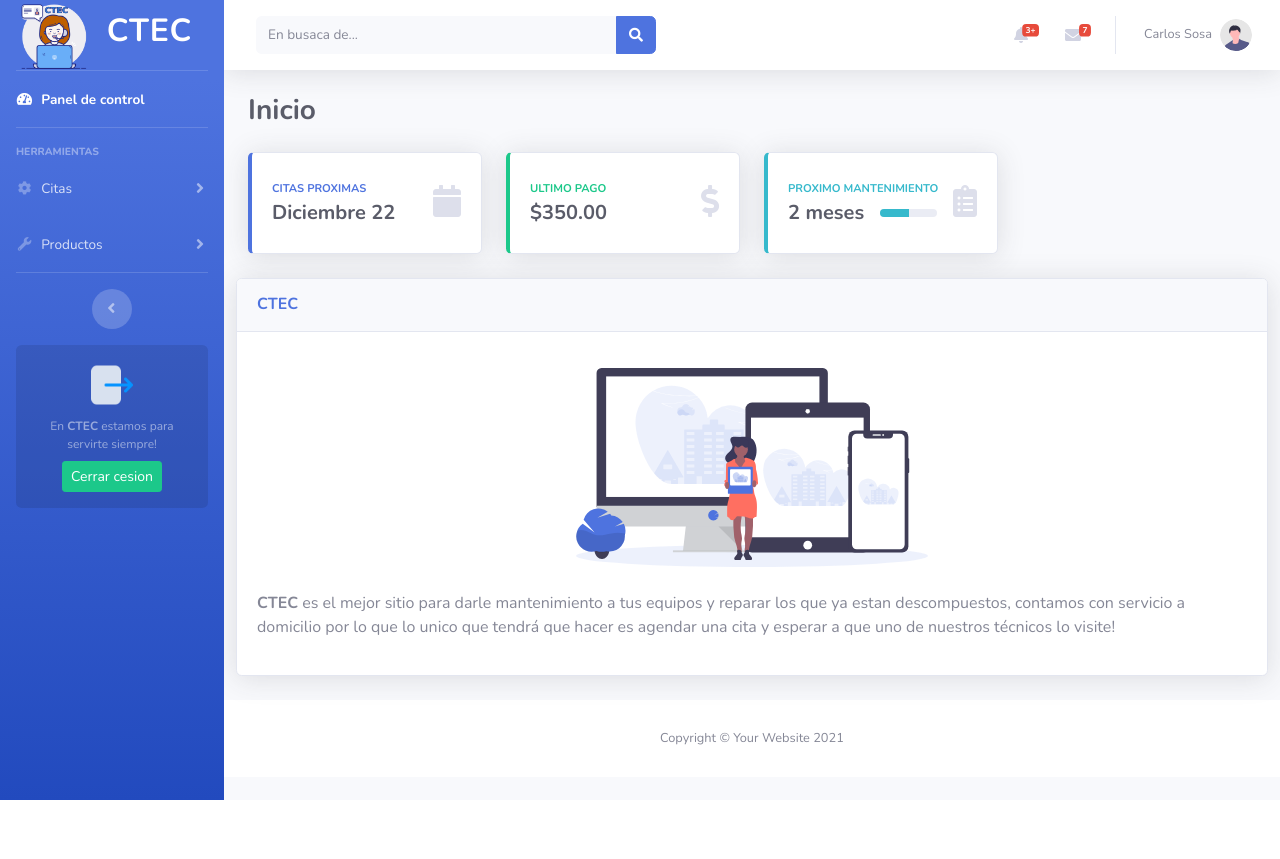
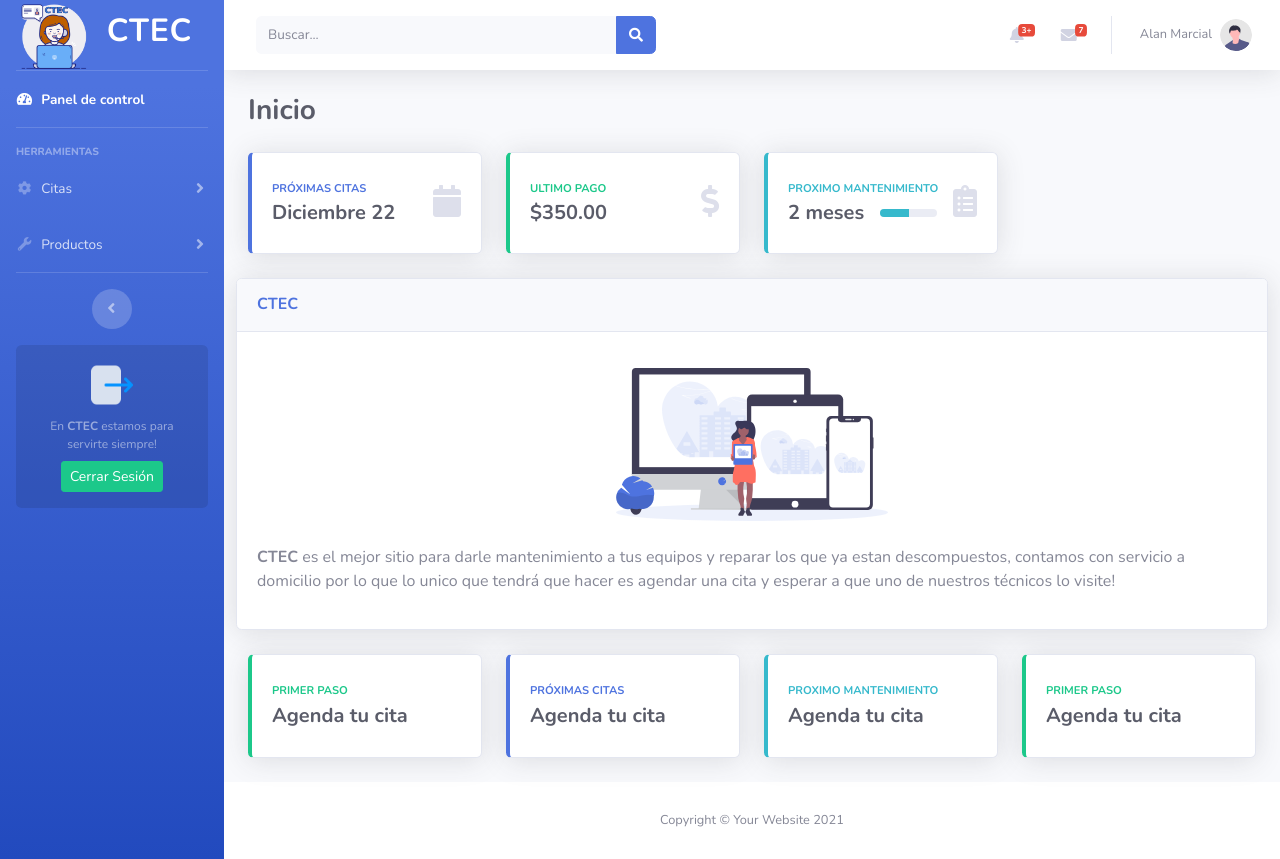
Before and after one commit to AlanMarcial16/ctec, a PHP site: page / in a window 1280 px wide. Before the commit the page ends 800 px from the top, so only its background shows below. Run offline with PHP 8.4, Linux system fonts and the light colour scheme.

Commit message:
Cambios 3 de noviembre

```diff
--- a/CTEC/index.php
+++ b/CTEC/index.php
@@ -104,7 +104,7 @@
             <div class="sidebar-card d-none d-lg-flex">
                 <img class="sidebar-card-illustration mb-2" src="img\Log out.png" alt="...">
                 <p class="text-center mb-2">En <strong>CTEC</strong> estamos para servirte siempre!</p>
-                <a class="btn btn-success btn-sm" href="login.php">Cerrar cesion</a>
+                <a class="btn btn-success btn-sm" href="login.php">Cerrar Sesión</a>
             </div>
 
         </ul>
@@ -128,7 +128,7 @@
                     <form
                         class="d-none d-sm-inline-block form-inline mr-auto ml-md-3 my-2 my-md-0 mw-100 navbar-search">
                         <div class="input-group">
-                            <input type="text" class="form-control bg-light border-0 small" placeholder="En busaca de..."
+                            <input type="text" class="form-control bg-light border-0 small" placeholder="Buscar..."
                                 aria-label="Search" aria-describedby="basic-addon2">
                             <div class="input-group-append">
                                 <button class="btn btn-primary" type="button">
@@ -288,7 +288,7 @@
                         <li class="nav-item dropdown no-arrow">
                             <a class="nav-link dropdown-toggle" href="#" id="userDropdown" role="button"
                                 data-toggle="dropdown" aria-haspopup="true" aria-expanded="false">
-                                <span class="mr-2 d-none d-lg-inline text-gray-600 small">Carlos Sosa</span>
+                                <span class="mr-2 d-none d-lg-inline text-gray-600 small">Alan Marcial</span>
                                 <img class="img-profile rounded-circle"
                                     src="img/undraw_profile.svg">
                             </a>
@@ -297,20 +297,20 @@
                                 aria-labelledby="userDropdown">
                                 <a class="dropdown-item" href="#">
                                     <i class="fas fa-user fa-sm fa-fw mr-2 text-gray-400"></i>
-                                    Profile
+                                    Perfil
                                 </a>
                                 <a class="dropdown-item" href="#">
                                     <i class="fas fa-cogs fa-sm fa-fw mr-2 text-gray-400"></i>
-                                    Settings
+                                    Ajustes
                                 </a>
                                 <a class="dropdown-item" href="#">
                                     <i class="fas fa-list fa-sm fa-fw mr-2 text-gray-400"></i>
-                                    Activity Log
+                                    Actividad
                                 </a>
                                 <div class="dropdown-divider"></div>
                                 <a class="dropdown-item" href="#" data-toggle="modal" data-target="#logoutModal">
                                     <i class="fas fa-sign-out-alt fa-sm fa-fw mr-2 text-gray-400"></i>
-                                    Logout
+                                    Cerrar sesión
                                 </a>
                             </div>
                         </li>
@@ -323,6 +323,7 @@
                 <!-- Begin Page Content -->
                 <div class="container-fluid">
 
+                    <!-- COMIENZA EL DASHBOARD -->
                     <!-- Page Heading -->
                     <div class="d-sm-flex align-items-center justify-content-between mb-4">
                         <h1 class="h3 mb-0 text-gray-800"><b>Inicio</b></h1>
@@ -338,7 +339,7 @@
                                     <div class="row no-gutters align-items-center">
                                         <div class="col mr-2">
                                             <div class="text-xs font-weight-bold text-primary text-uppercase mb-1">
-                                                Citas proximas</div>
+                                                Próximas citas</div>
                                             <div class="h5 mb-0 font-weight-bold text-gray-800">Diciembre 22</div>
                                         </div>
                                         <div class="col-auto">
@@ -402,15 +403,75 @@
                             </div>
                             <div class="card-body">
                                 <div class="text-center">
-                                    <img class="img-fluid px-3 px-sm-4 mt-3 mb-4" style="width: 25rem;"
+                                    <img class="img-fluid px-3 px-sm-4 mt-3 mb-4" style="width: 20rem;"
                                         src="img/undraw_posting_photo.svg" alt="...">
                                 </div>
                                 <p><b>CTEC</b> es el mejor sitio para darle mantenimiento a tus equipos y reparar los que ya estan descompuestos,
                                 contamos con servicio a domicilio por lo que lo unico que tendrá que hacer es agendar una cita y esperar a que uno de nuestros técnicos lo visite!</p>
                             </div>
                         </div>
+                    <!-- TERMINA EL DASHBOARD -->
 
+
+                    <!-- COMIENZAN OPCIONES -->
                     <!-- Content Row -->
+
+                    <div class="col-xl-3 col-md-6 mb-4">
+                            <div class="card border-left-success shadow h-100 py-2">
+                                <div class="card-body">
+                                    <div class="row no-gutters align-items-center">
+                                        <div class="col mr-2">
+                                            <div class="text-xs font-weight-bold text-success text-uppercase mb-1">
+                                                Primer paso</div>
+                                            <a href="#" class="h5 mb-0 font-weight-bold text-gray-800">Agenda tu cita</a>
+                                        </div>
+                                    </div>
+                                </div>
+                            </div>
+                    </div>
+
+                    <div class="col-xl-3 col-md-6 mb-4">
+                            <div class="card border-left-primary shadow h-100 py-2">
+                                <div class="card-body">
+                                    <div class="row no-gutters align-items-center">
+                                        <div class="col mr-2">
+                                            <div class="text-xs font-weight-bold text-primary text-uppercase mb-1">
+                                                Próximas citas</div>
+                                            <a href="#" class="h5 mb-0 font-weight-bold text-gray-800">Agenda tu cita</a>
+                                        </div>
+                                    </div>
+                                </div>
+                            </div>
+                    </div>
+
+                    <div class="col-xl-3 col-md-6 mb-4">
+                            <div class="card border-left-info shadow h-100 py-2">
+                                <div class="card-body">
+                                    <div class="row no-gutters align-items-center">
+                                        <div class="col mr-2">
+                                            <div class="text-xs font-weight-bold text-info text-uppercase mb-1">Proximo mantenimiento
+                                            </div>
+                                            <a href="#" class="h5 mb-0 font-weight-bold text-gray-800">Agenda tu cita</a>
+                                        </div>
+                                    </div>
+                                </div>
+                            </div>
+                    </div>
+
+                    <div class="col-xl-3 col-md-6 mb-4">
+                            <div class="card border-left-success shadow h-100 py-2">
+                                <div class="card-body">
+                                    <div class="row no-gutters align-items-center">
+                                        <div class="col mr-2">
+                                            <div class="text-xs font-weight-bold text-success text-uppercase mb-1">
+                                                Primer paso</div>
+                                            <a href="#" class="h5 mb-0 font-weight-bold text-gray-800">Agenda tu cita</a>
+                                        </div>
+                                    </div>
+                                </div>
+                            </div>
+                    </div>
+
                     <!-- Content Row -->
 
 
```
